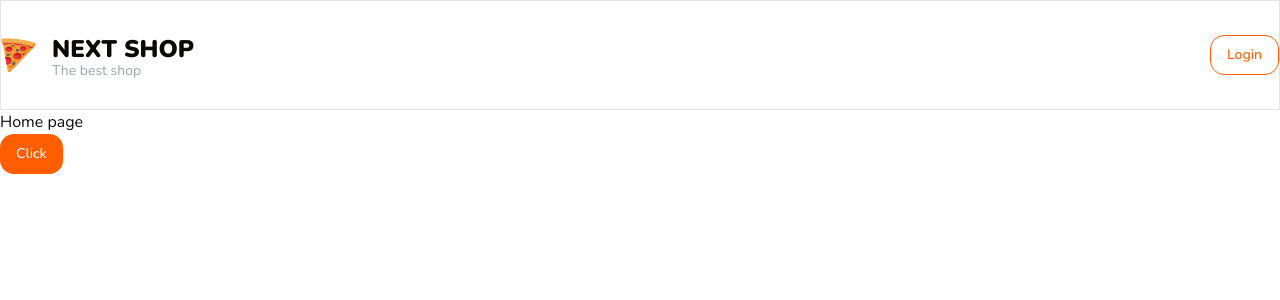
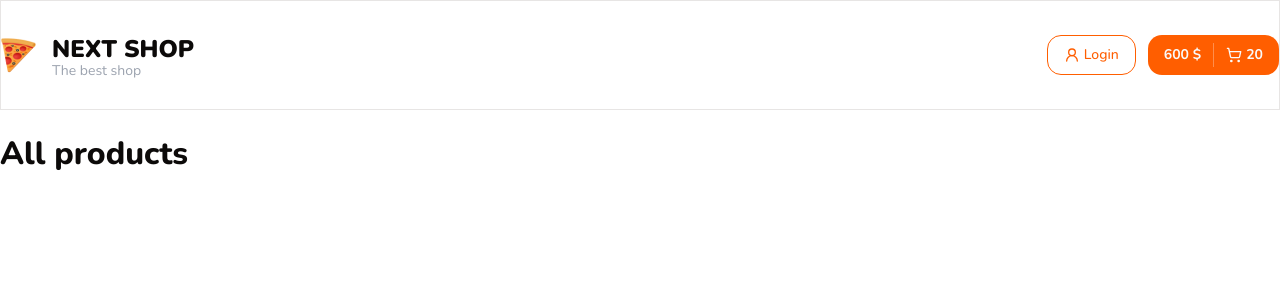
Before and after one commit to dmtrth25/next-shop, a Next.js app: page / in a window 1280 px wide. Shown: the top 300 px of the page. Built offline with nearby package versions, Linux system fonts and the light colour scheme.

Commit message:
created title shared component and styles for header button

```diff
--- a/app/page.tsx
+++ b/app/page.tsx
@@ -1,10 +1,11 @@
-import { Button } from '@/components/ui/button'
+import { Container, Title } from '@/components/shared'
 
 export default function Home() {
   return (
     <>
-      <div>Home page</div>
-      <Button variant="default">Click</Button>
+      <Container className="mt-5">
+        <Title text="All products" size="lg" className="font-extrabold" />
+      </Container>
     </>
   )
 }
--- a/components/shared/header.tsx
+++ b/components/shared/header.tsx
@@ -1,5 +1,6 @@
 import { FC } from 'react'
 import Image from 'next/image'
+import { ArrowRight, ShoppingCart, UserRound } from 'lucide-react'
 import { Container } from '@/components/shared/container'
 import { Button } from '@/components/ui'
 import { cn } from '@/lib/utils'
@@ -23,7 +24,24 @@ export const Header: FC<IHeaderProps> = ({ className }) => {
 
         {/*Right side*/}
         <div className="flex items-center gap-3">
-          <Button variant="outline">Login</Button>
+          <Button variant="outline" className="flex items-center gap-1">
+            <UserRound size={16} />
+            Login
+          </Button>
+          <div>
+            <Button className="group relative">
+              <b>600 $</b>
+              <span className="h-full w-[1px] bg-white/30 mx-3" />
+              <div className="flex items-center gap-1 transition duration-300 group-hover:opacity-0">
+                <ShoppingCart size={16} className="relative" strokeWidth={2} />
+                <b>20</b>
+              </div>
+              <ArrowRight
+                size={20}
+                className="absolute right-5 transition duration-300 -translate-x-2 opacity-0 group-hover:opacity-100 group-hover:translate-x-0"
+              />
+            </Button>
+          </div>
         </div>
       </Container>
     </header>
--- a/components/shared/index.ts
+++ b/components/shared/index.ts
@@ -1,2 +1,3 @@
 export { Container } from './container'
 export { Header } from './header'
+export { Title } from './title'
--- /dev/null
+++ b/components/shared/title.tsx
@@ -0,0 +1,36 @@
+import { FC, createElement } from 'react'
+import clsx from 'clsx'
+
+type TitleSize = 'xs' | 'sm' | 'md' | 'lg' | 'xl' | '2xl'
+
+interface ITitleProps {
+  size?: TitleSize
+  className?: string
+  text: string
+}
+
+export const Title: FC<ITitleProps> = ({ text, size = 'sm', className }) => {
+  const mapTagBySize = {
+    xs: 'h5',
+    sm: 'h4',
+    md: 'h3',
+    lg: 'h2',
+    xl: 'h1',
+    '2xl': 'h1',
+  } as const
+
+  const mapClassNameBySize = {
+    xs: 'text-[16px]',
+    sm: 'text-[22px]',
+    md: 'text-[26px]',
+    lg: 'text-[32px]',
+    xl: 'text-[40px]',
+    '2xl': 'text-[48px]',
+  } as const
+
+  return createElement(
+    mapTagBySize[size],
+    { className: clsx(mapClassNameBySize[size], className) },
+    text,
+  )
+}
```
